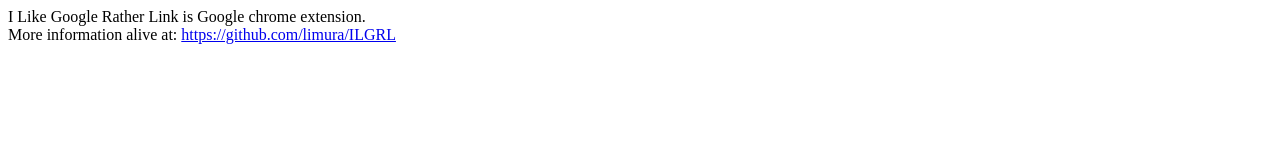
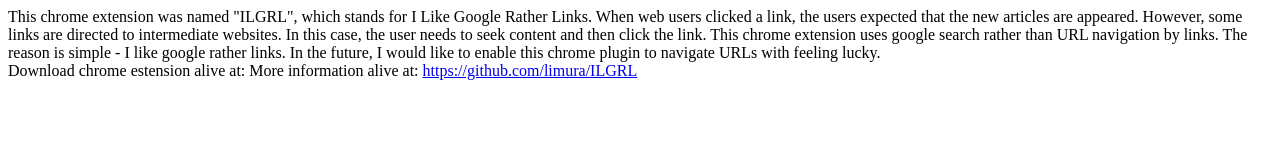
Before and after one commit to limura/ILGRL, a browser extension: page docs/index.html in a window 1280 px wide. Drawn offline with Linux system fonts and the light colour scheme.

Commit message:
update documents.

```diff
--- a/docs/index.html
+++ b/docs/index.html
@@ -4,9 +4,17 @@
 </head>
 <body>
 <div>
-I Like Google Rather Link is Google chrome extension.
+This chrome extension was named "ILGRL", which stands for I Like Google
+Rather Links. When web users clicked a link, the users expected that the
+new articles are appeared. However, some links are directed to
+intermediate websites. In this case, the user needs to seek content and
+then click the link. This chrome extension uses google search rather
+than URL navigation by links. The reason is simple - I like google
+rather links. In the future, I would like to enable this chrome plugin
+to navigate URLs with feeling lucky.
 </div>
 <div>
+Download chrome estension alive at: <a href=""></a>
 More information alive at: <a href="https://github.com/limura/ILGRL">https://github.com/limura/ILGRL</a>
 </div>
 </body>
```
Also changed, not shown: resources/details.txt.
